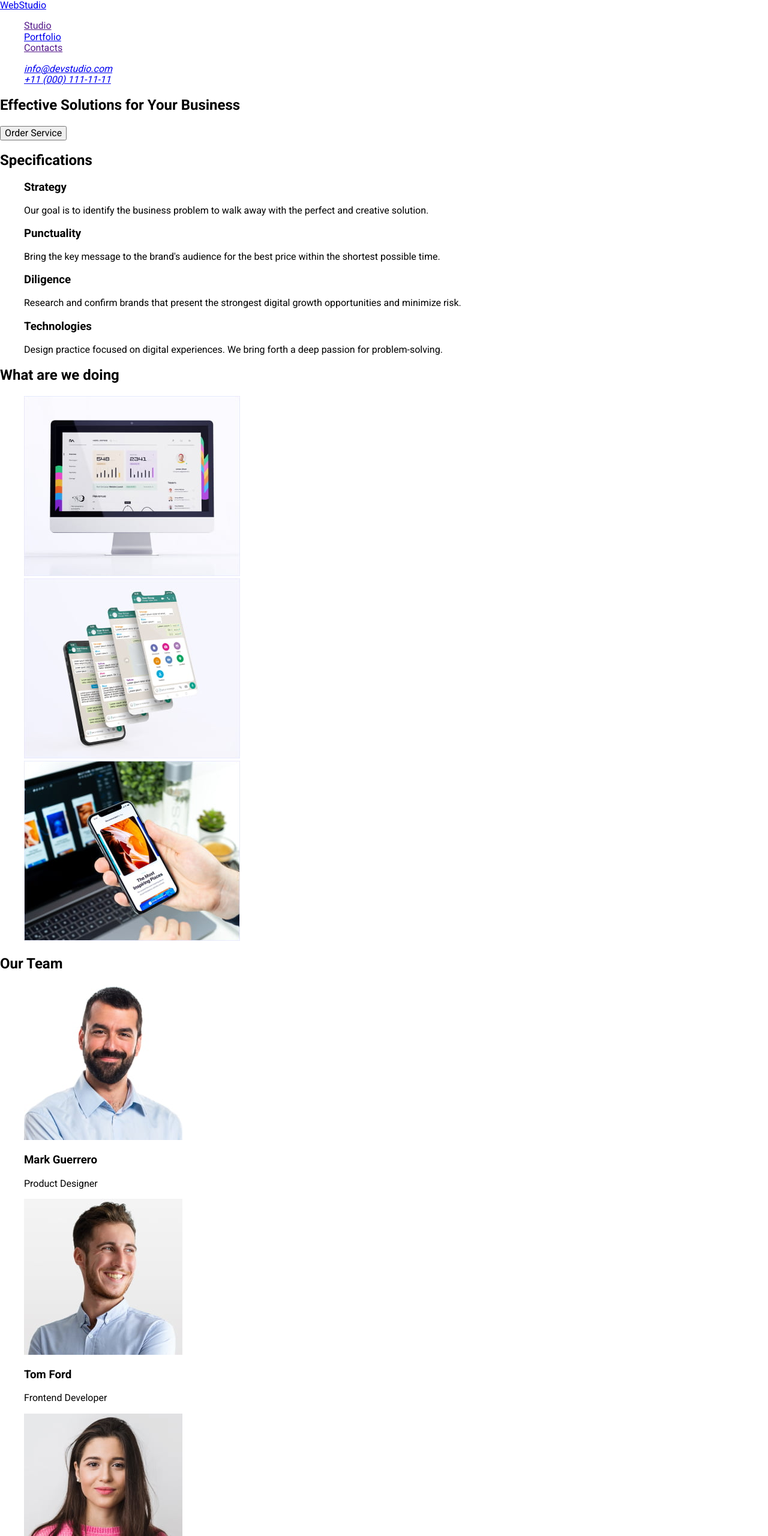
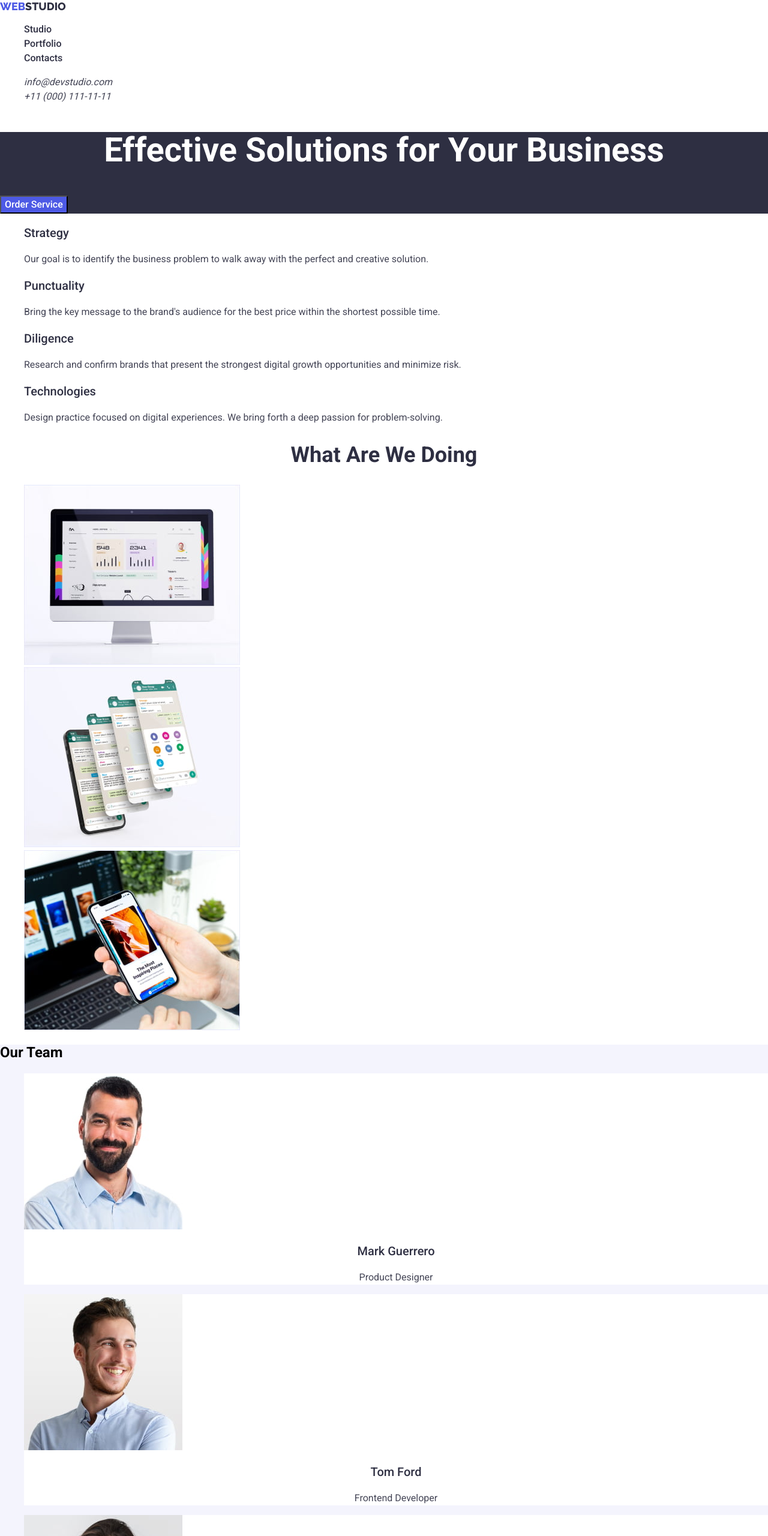
Before and after one commit to JaymesJoenes/goit-markup-hw-02, a website: page index.html in a window 1280 px wide. Shown: the top 2560 px of the page at 60% size. Drawn offline with nearby package versions, Linux system fonts and the light colour scheme.

Commit message:
first try

```diff
--- a/index.html
+++ b/index.html
@@ -12,8 +12,6 @@
       rel="stylesheet"
     />
     <link href="./styles/styles.css" rel="stylesheet" />
-    <link href="https://fonts.googleapis.com" rel="preconnect" />
-    <link href="https://fonts.gstatic.com" rel="preconnect" crossorigin />
     <link
       href="https://fonts.googleapis.com/css2?family=Raleway:wght@800&display=swap"
       rel="stylesheet"
@@ -23,55 +21,59 @@
   <body>
     <header>
       <nav>
-        <a href="./index.html"><span>Web</span>Studio</a>
+        <a class="logo" href="./index.html"><span class="logo-span">Web</span>Studio</a>
         <ul>
-          <li><a href="">Studio</a></li>
-          <li><a href="./portfolio.html">Portfolio</a></li>
-          <li><a href="">Contacts</a></li>
+          <li><a class="header-nav-link" href>Studio</a></li>
+          <li><a class="header-nav-link" href="./portfolio.html">Portfolio</a></li>
+          <li><a class="header-nav-link" href>Contacts</a></li>
         </ul>
       </nav>
       <address>
         <ul>
-          <li><a href="mailto:info@devstudio.com">info@devstudio.com</a></li>
-          <li><a href="tel:+110001111111">+11 (000) 111-11-11</a></li>
+          <li
+            ><a class="header-contacts-link" href="mailto:info@devstudio.com"
+              >info@devstudio.com</a
+            ></li
+          >
+          <li><a class="header-contacts-link" href="tel:+110001111111">+11 (000) 111-11-11</a></li>
         </ul>
       </address>
     </header>
 
     <main>
       <!-- Hero -->
-      <section>
-        <h1>Effective Solutions for Your Business</h1>
-        <button type="button">Order Service</button>
+      <section class="hero">
+        <h1 class="hero-h1">Effective Solutions for Your Business</h1>
+        <button class="hero-button" type="button">Order Service</button>
       </section>
 
       <!-- Specifications -->
       <section>
-        <h2>Specifications</h2>
+        <h2 hidden="">Specifications</h2>
         <ul>
           <li>
-            <h3>Strategy</h3>
-            <p>
+            <h3 class="specs-h3">Strategy</h3>
+            <p class="specs-p">
               Our goal is to identify the business problem to walk away with the perfect and
               creative solution.
             </p>
           </li>
           <li>
-            <h3>Punctuality</h3>
-            <p>
+            <h3 class="specs-h3">Punctuality</h3>
+            <p class="specs-p">
               Bring the key message to the brand's audience for the best price within the shortest
               possible time.
             </p>
           </li>
-          <li>
-            <h3>Diligence</h3>
+          <li class="specs-p">
+            <h3 class="specs-h3">Diligence</h3>
             <p>
               Research and confirm brands that present the strongest digital growth opportunities
               and minimize risk.
             </p>
           </li>
-          <li>
-            <h3>Technologies</h3>
+          <li class="specs-p">
+            <h3 class="specs-h3">Technologies</h3>
             <p>
               Design practice focused on digital experiences. We bring forth a deep passion for
               problem-solving.
@@ -82,7 +84,7 @@
 
       <!-- What we are doing -->
       <section>
-        <h2>What are we doing</h2>
+        <h2 class="wrwd-h2">What are we doing</h2>
         <ul>
           <li>
             <img src="./images/wrwd1.jpg" alt="IMac photo" width="360" />
@@ -97,36 +99,36 @@
       </section>
 
       <!-- Our team -->
-      <section>
+      <section class="our-team">
         <h2>Our Team</h2>
         <ul>
-          <li>
+          <li class="team-member">
             <img src="./images/mark-guerrero.jpg" alt="Mark's photo" width="264" />
-            <h3>Mark Guerrero</h3>
-            <p>Product Designer</p>
+            <h3 class="team-member-name">Mark Guerrero</h3>
+            <p class="team-member-descr">Product Designer</p>
           </li>
-          <li>
+          <li class="team-member">
             <img src="./images/tom-ford.jpg" alt="Tom's photo" width="264" />
-            <h3>Tom Ford</h3>
-            <p>Frontend Developer</p>
+            <h3 class="team-member-name">Tom Ford</h3>
+            <p class="team-member-descr">Frontend Developer</p>
           </li>
-          <li>
+          <li class="team-member">
             <img src="./images/camila-garcia.jpg" alt="Camila's photo" width="264" />
-            <h3>Camila Garcia</h3>
-            <p>Marketing</p>
+            <h3 class="team-member-name">Camila Garcia</h3>
+            <p class="team-member-descr">Marketing</p>
           </li>
-          <li>
+          <li class="team-member">
             <img src="./images/daniel-wilson.jpg" alt="Daniel's photo" width="264" />
-            <h3>Daniel Wilson</h3>
-            <p>UI Designer</p>
+            <h3 class="team-member-name">Daniel Wilson</h3>
+            <p class="team-member-descr">UI Designer</p>
           </li>
         </ul>
       </section>
     </main>
 
     <footer>
-      <a href="./index.html"><span>Web</span>Studio</a>
-      <p>
+      <a class="logo" href="./index.html"><span class="logo-span">Web</span>Studio</a>
+      <p class="footer-text">
         Increase the flow of customers and sales for your business with digital marketing & growth
         solutions.
       </p>
--- a/styles/styles.css
+++ b/styles/styles.css
@@ -1,7 +1,163 @@
+:root {
+  --navy-blue: #2e2f42;
+  --iris: #4d5ae5;
+  --slate: #434455;
+  --cloud: #f4f4fd;
+  --white: #ffffff;
+  --ocean: #404bbf;
+}
+
 body {
   font-family: 'Roboto', sans-serif;
+}
+
+a {
+  text-decoration: none;
 }
 
 ul {
   list-style-type: none;
 }
+
+.header {
+  background-color: var(--white);
+}
+
+.logo {
+  color: var(--navy-blue);
+  font-weight: 800;
+  font-size: 18px;
+  font-family: 'Raleway';
+  line-height: 21px;
+  text-transform: uppercase;
+}
+
+.logo-span {
+  color: var(--iris);
+}
+
+.header-nav-link {
+  color: var(--navy-blue);
+  font-weight: 500;
+  font-size: 16px;
+  line-height: 24px;
+}
+
+.header-contacts-link {
+  color: var(--slate);
+  font-weight: 400;
+  font-size: 16px;
+  line-height: 24px;
+}
+
+.hero {
+  background-color: var(--navy-blue);
+}
+
+.hero-h1 {
+  color: var(--white);
+  font-weight: 700;
+  font-size: 56px;
+  line-height: 60px;
+  text-align: center;
+}
+
+.hero-button {
+  background-color: var(--iris);
+  color: var(--white);
+  font-weight: 500;
+  font-size: 16px;
+  font-family: 'Roboto', sans-serif;
+  line-height: 24px;
+}
+
+.specs-h3 {
+  color: var(--navy-blue);
+  font-weight: 500;
+  font-size: 20px;
+  line-height: 24px;
+}
+
+.specs-p {
+  color: var(--slate);
+  font-weight: 400;
+  font-size: 16px;
+  line-height: 24px;
+}
+
+.wrwd-h2 {
+  color: var(--navy-blue);
+  font-weight: 700;
+  font-size: 36px;
+  line-height: 40px;
+  text-align: center;
+  text-transform: capitalize;
+}
+
+.our-team {
+  background-color: var(--cloud);
+}
+
+.team-member {
+  background-color: var(--white);
+}
+
+.team-member-name {
+  color: var(--navy-blue);
+  font-weight: 500;
+  font-size: 20px;
+  line-height: 24px;
+  text-align: center;
+}
+
+.team-member-descr {
+  color: var(--slate);
+  font-weight: 400;
+  font-size: 16px;
+  line-height: 24px;
+  text-align: center;
+}
+
+.portfolio-btn {
+  background-color: var(--cloud);
+  color: var(--iris);
+  font-weight: 500;
+  font-size: 16px;
+  font-family: 'Roboto';
+  line-height: 24px;
+  text-align: center;
+}
+
+.portfolio-btn:active {
+  background-color: var(--ocean);
+  color: var(--white);
+}
+
+.portfolio-content {
+  color: var(--navy-blue);
+  font-weight: 500;
+  font-size: 20px;
+  line-height: 24px;
+}
+
+.portfolio-content-descr {
+  color: var(--slate);
+  font-weight: 400;
+  font-size: 16px;
+  line-height: 24px;
+}
+
+footer {
+  background-color: var(--navy-blue);
+}
+
+.footer-text {
+  color: var(--cloud);
+  font-weight: 400;
+  font-size: 16px;
+  line-height: 24px;
+}
+
+footer .logo {
+  color: var(--cloud);
+}
```
Also changed, not shown: portfolio.html (+36 -34 lines).
